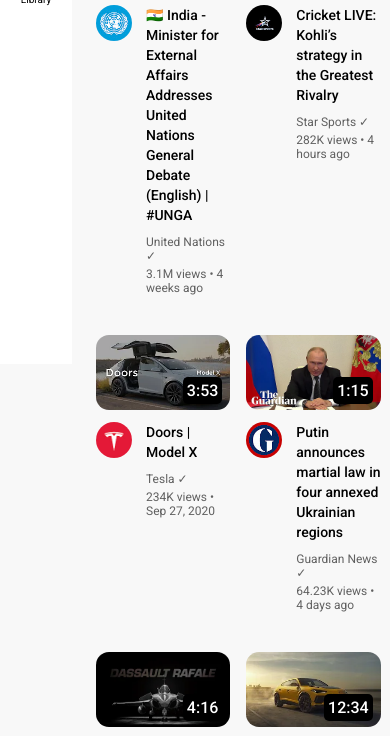
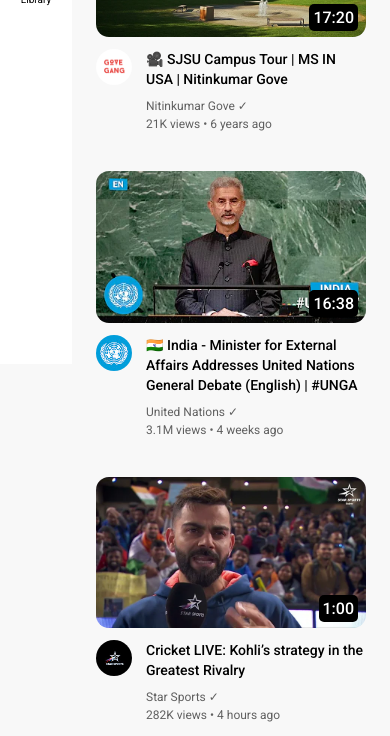
Before and after one commit to adityagalande/youtube-clone, a plain HTML site: page index.html in a window 390 px wide. Shown: the part 480-1216 px from the top of the page. Drawn offline with Linux system fonts and the light colour scheme.

Commit message:
Update video.css

```diff
--- a/styles/video.css
+++ b/styles/video.css
@@ -82,3 +82,9 @@
     grid-template-columns: 1fr 1fr 1fr 1fr;
   }
 }
+
+@media (min-width:350px) and (max-width: 600px) {
+  .video-grid{
+    grid-template-columns: 1fr;
+  }
+}
```
